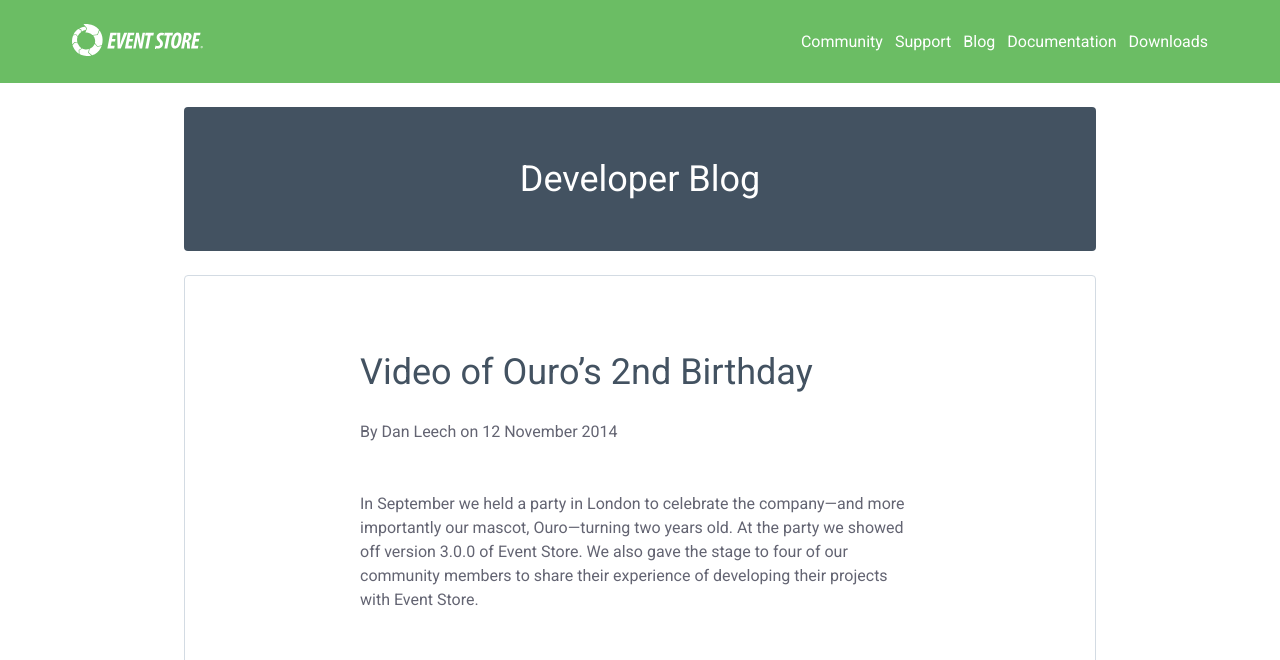
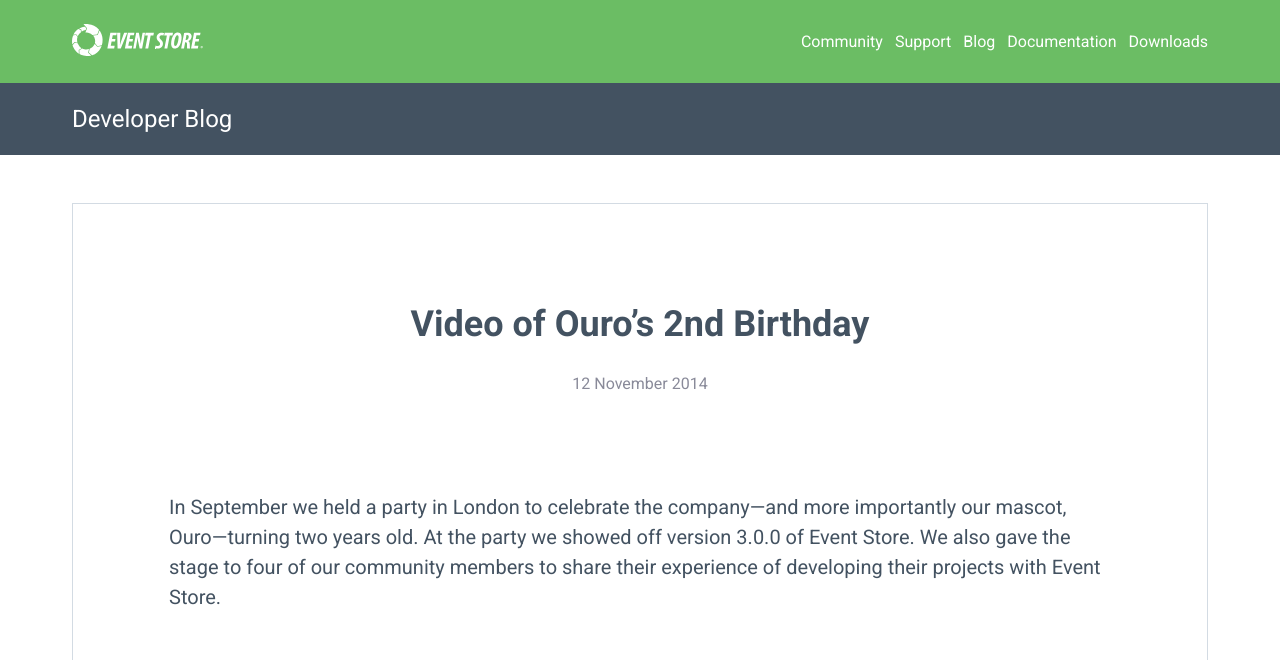
Before and after one commit to sandboxorg/geteventstore.com, a Jekyll site: the page built from _posts/2014-11-12-video-of-ouros-2nd-birthday.md, in a window 1280 px wide. Shown: the top 660 px of the page. Built offline with Jekyll 4.4.1, drawn with Linux system fonts in a browser that asks for light colours; nearby versions of some CDN libraries; Markdown is read by kramdown in place of the engine named in the settings; some of the changed text lies outside the part shown; grey boxes are pictures that could not be loaded.

Commit message:
New blog layout

```diff
--- a/_layouts/blog-post.html
+++ b/_layouts/blog-post.html
@@ -1,15 +1,28 @@
 {% include header.html %}
-    <div class="container">
-		<div class="page-header page-header--blog">
-			<h1>Developer Blog</h1>
-		</div>
-		<div class="page-main page-main--blog">
-			<h1>{{ page.title }}</h1>
-			<p class="blog-meta">By {{ page.author }} on {{ page.date | date_to_long_string }}</p>
-			{{ content }}
-			<div class="call-to-action">
-				<a href="/blog" class="btn btn--primary">Go back to the blog homepage</a>
-			</div>
+    <div class="page-title">
+        <div class="inner-container">
+            <h1>Developer Blog</h1>
+        </div>
+    </div>
+    <div class="page-section page-section--post-list">
+        <div class="inner-container">
+            <article class="blog-post">
+                <header>
+                    <h1>{{ page.title }}</h1>
+                    <time datetime="{{ page.date | date_to_xml_schema }}">{{ page.date | date_to_long_string }}</time>
+                </header>
+                {{ content }}
+            </article>
+            <ul class="post-list">
+            {% for post in site.posts %}
+                <li class="post-list__item">
+                    <a href="{{ post.url }}">
+                        <h2>{{ post.title }}</h2>
+                        <time datetime="{{ post.date | date_to_xml_schema }}">{{ post.date | date_to_long_string }}</time>
+                    </a>
+                </li>
+            {% endfor %}
+            </ul>
 		</div>
 	</div>
 {% include footer.html %}
--- a/_sass/_page.scss
+++ b/_sass/_page.scss
@@ -119,14 +119,86 @@
 	}
 }
 
-.blog-meta {
-	margin-top: 0rem;
-	margin-bottom: 3rem;
+.blog-post {
+    box-sizing: border-box;
+    border: 1px solid $grey-light;
+    padding: 3rem 1.5rem;
+    margin: 0 0 1.5rem;
+    h1 {
+        max-width: 36rem !important;
+        margin: 0 auto;
+        text-align: center;
+        font-weight: 700;
+    }
+    time {
+        display: block;
+        text-align: center;
+        margin: 1.5rem 0 3rem;
+        color: $grey-mid;
+    }
+    @media (min-width: 600px) {
+        padding: 3rem;
+    }
+    @media (min-width: 1000px) {
+        padding: 6rem;
+        time {
+            margin: 1.5rem 0 6rem;
+        }
+    }
+    p:first-of-type {
+        font-size: 1.25rem;
+        line-height: 1.875rem;
+    }
 }
 
-.blog-list-title {
-	font-size: 1.25rem;
-	line-height: 1.5rem;
+.post-list {
+    margin: -0.75rem;
+    padding: 0;
+    list-style: none;
+}
+
+.post-list__item {
+    box-sizing: border-box;
+    float: left;
+    width: calc(100% - 1.5rem);
+    background: $grey-light;
+    margin: 0.75rem;
+    display: -webkit-flex;
+    display:         flex;
+    @media (min-width: 600px) {
+        width: calc(50% - 1.5rem);
+    }
+    @media (min-width: 1000px) {
+        width: calc(33.333% - 1.5rem);
+    }
+    a {
+        -webkit-justify-content: center;
+            justify-content: center;
+        display: -webkit-flex;
+        display:         flex;
+        -webkit-flex-direction: column;
+                flex-direction: column;
+        text-align: center;
+        width: 100%;
+        height: 10.5rem;
+        padding: 0.75rem;
+        background: $green;
+        color: $white;
+        &:focus, &:hover {
+            background: $green-light;
+        }
+    }
+    h2 {
+        margin: 0;
+        font-size: 1rem;
+        line-height: 1.5rem;
+    }
+    time {
+        margin: 0;
+        font-size: 0.75rem;
+        line-height: 1.5rem;
+        display: block;
+    }
 }
 
 .team-list {
```
Also changed, not shown: blog/index.html (+23 -7 lines).
